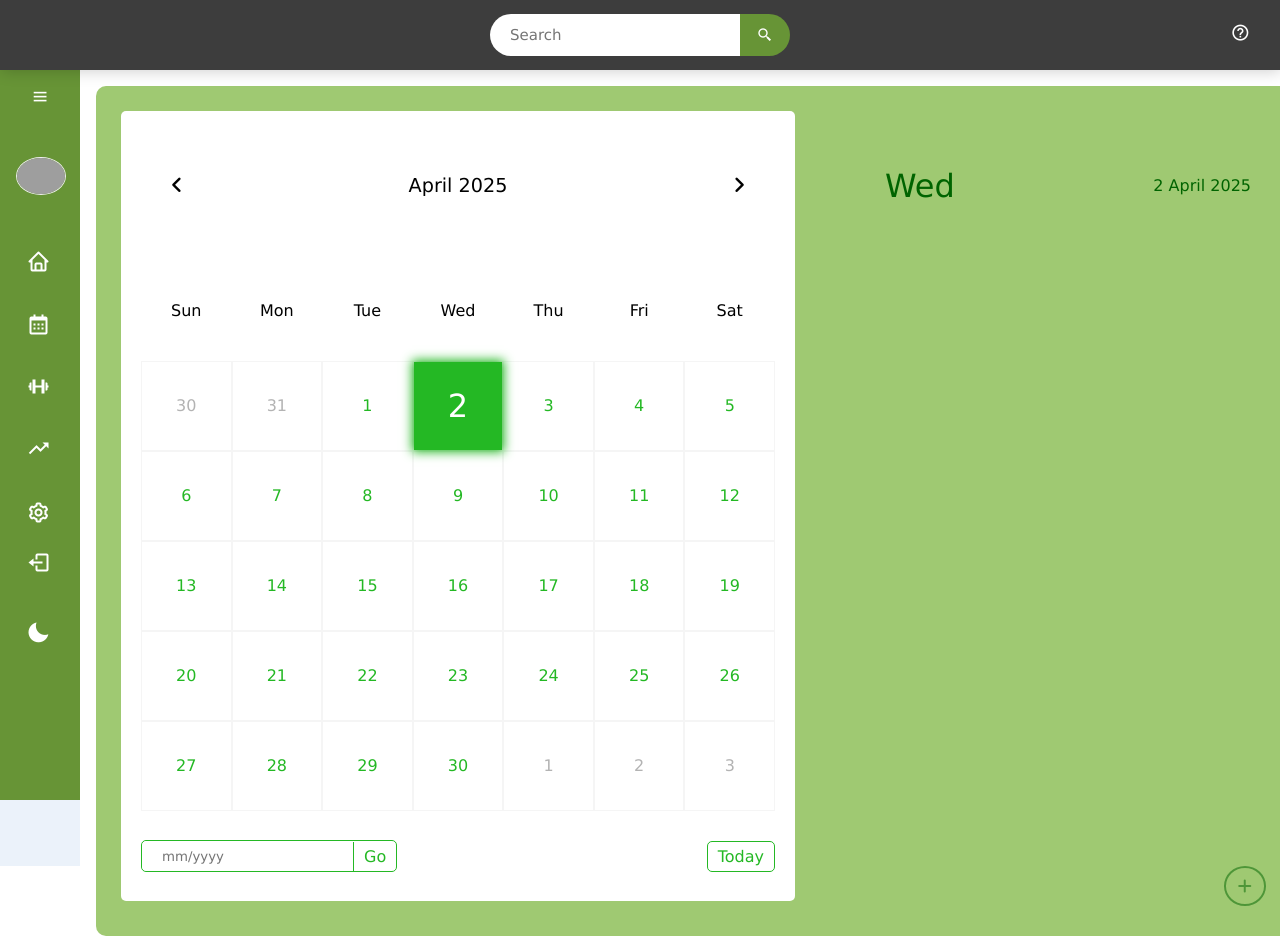
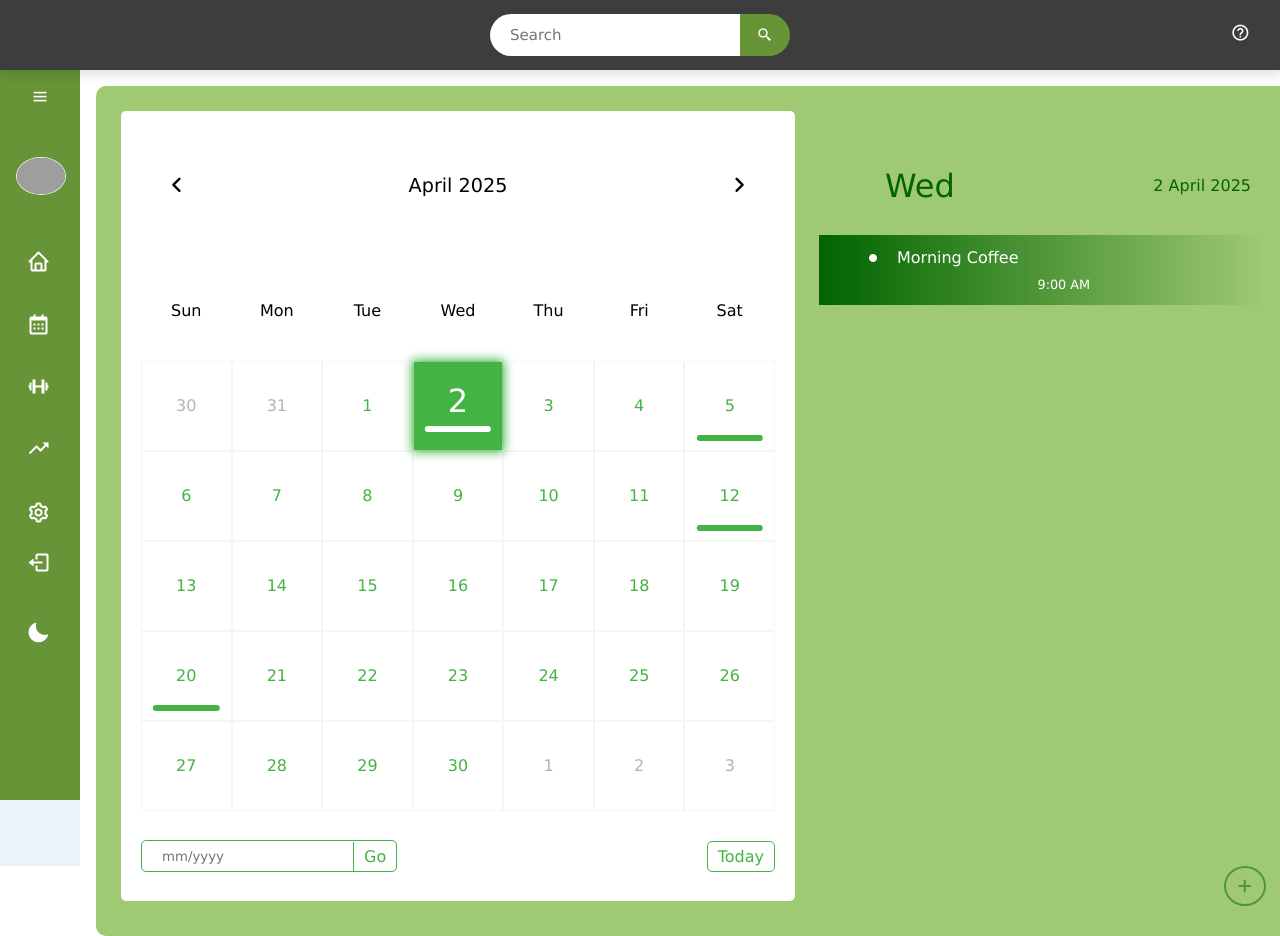
Before and after one commit to Luminous02/FitBuds, a React (Vite) app: page /dashboard/calendar in a window 1280 px wide. Built offline with nearby package versions, Linux system fonts and the light colour scheme; grey boxes are pictures that could not be loaded.

Commit message:
Edited the format on the exercises and calendar pages

```diff
--- a/src/Calendar/Calendar.css
+++ b/src/Calendar/Calendar.css
@@ -1,5 +1,5 @@
 :root {
-  --primary-clr: rgb(36, 184, 36);
+  --primary-clr: rgb(67, 179, 67);
 }
 
 * {
@@ -270,9 +270,9 @@
   gap: 5px;
   padding: 0 20px;
   padding-left: 50px;
-  color: #fff;
+  color: #ffffff;
   cursor: pointer;
-  background: linear-gradient(90deg, #87958b, transparent);
+  background: linear-gradient(90deg, darkgreen, transparent);
 }
 
 .events .event:nth-child(even) {
@@ -280,7 +280,7 @@
 }
 
 .events .event:hover {
-  background: linear-gradient(90deg, var(--primary-clr), transparent);
+  background: linear-gradient(90deg, #ffffff, transparent);
 }
 
 .events .event .title {
@@ -296,19 +296,20 @@
 }
 
 .events .event .title i {
-  color: var(--primary-clr);
+  color: #ffffff;
   font-size: 0.5rem;
 }
 
+.events .event:hover,
 .events .event:hover .title i,
 .events .event:hover .event-time {
-  color: #fff;
+  color: #054a19;
 }
 
 .events .event .event-time {
   font-size: 0.8rem;
   font-weight: 400;
-  color: #87958b;
+  color: #ffffff;
   margin-left: 15px;
   pointer-events: none;
 }
@@ -323,7 +324,7 @@
   align-items: center;
   justify-content: center;
   opacity: 0.3;
-  color: var(--primary-clr);
+  color: black;
   transform: translateY(-50%);
 }
 
--- a/src/Calendar/Calendar.jsx
+++ b/src/Calendar/Calendar.jsx
@@ -1,11 +1,55 @@
-import React, { useEffect, useState } from "react";
+import React, { useEffect, useState, useRef } from "react";
 import "./Calendar.css";
 
 const Calendar = () => {
     const [month, setMonth] = useState(new Date().getMonth());
     const [year, setYear] = useState(new Date().getFullYear());
-    const [eventsArr, setEventsArr] = useState([]);
+    const [eventsArr, setEventsArr] = useState([
+        {
+            day: 5,
+            month: new Date().getMonth() + 1, // Adjust month to be 1-based
+            year: new Date().getFullYear(),
+            title: "Team Meeting",
+            time: "10:00 - 11:00 AM",
+        },
+        {
+            day: 12,
+            month: new Date().getMonth() + 1,
+            year: new Date().getFullYear(),
+            title: "Project Deadline",
+            time: "5:00 PM",
+        },
+        {
+            day: 20,
+            month: new Date().getMonth() + 1,
+            year: new Date().getFullYear(),
+            title: "Client Presentation",
+            time: "2:00 - 3:30 PM",
+        },
+        {
+            day: new Date().getDate(), // Today
+            month: new Date().getMonth() + 1,
+            year: new Date().getFullYear(),
+            title: "Morning Coffee",
+            time: "9:00 AM",
+        },
+        {
+            day: 7,
+            month: (new Date().getMonth() + 2) % 13 === 0 ? 1 : (new Date().getMonth() + 2) % 13, // Example for next month
+            year: (new Date().getMonth() + 2) > 12 ? new Date().getFullYear() + 1 : new Date().getFullYear(),
+            title: "New Month Event",
+            time: "All Day",
+        },
+    ]);
     const [selectedDate, setSelectedDate] = useState(new Date());
+    const [eventsForSelectedDate, setEventsForSelectedDate] = useState([]);
+
+    const todayBtnRef = useRef(null);
+    const dateInputRef = useRef(null);
+    const gotoBtnRef = useRef(null);
+    const daysContainerRef = useRef(null);
+    const dateElementRef = useRef(null);
+    const eventsContainerRef = useRef(null);
 
     const months = [
         "January", "February", "March", "April", "May", "June",
@@ -14,13 +58,14 @@ const Calendar = () => {
 
     const daysOfWeek = ["Sun", "Mon", "Tue", "Wed", "Thu", "Fri", "Sat"];
 
-    useEffect(() => {
-        const daysContainer = document.querySelector(".days");
-        if(!daysContainer) {
+    const initCalendar = () => {
+        const daysContainer = daysContainerRef.current;
+        const dateElement = dateElementRef.current;
+
+        if (!daysContainer || !dateElement) {
             return;
         }
 
-        function initCalendar() {
         const firstDay = new Date(year, month, 1);
         const lastDay = new Date(year, month + 1, 0);
         const prevLastDay = new Date(year, month, 0);
@@ -29,10 +74,7 @@ const Calendar = () => {
         const day = firstDay.getDay();
         const nextDays = 7 - lastDay.getDay() - 1;
 
-            const dateElement = document.querySelector(".date");
-            if(dateElement) {
         dateElement.innerHTML = `${months[month]} ${year}`;
-            }
 
         let days = "";
 
@@ -46,7 +88,7 @@ const Calendar = () => {
             days += `<div class="day ${event ? "event" : ""} ${isActive ? "active" : ""}" data-day="${i}">${i}</div>`;
         }
 
-            for(let j = 1; j <= nextDays; j++) {
+        for (let j = 1; j <= nextDays; j++) {
             days += `<div class="day next-date">${j}</div>`;
         }
 
@@ -60,13 +102,88 @@ const Calendar = () => {
                 }
             });
         });
+    };
+
+    const gotoDate = () => {
+        const dateInput = dateInputRef.current;
+        if (!dateInput) return;
+
+        const dateArr = dateInput.value.split("/");
+        if (dateArr.length === 2) {
+            const enteredMonth = parseInt(dateArr[0]);
+            const enteredYear = parseInt(dateArr[1]);
+            if (enteredMonth > 0 && enteredMonth < 13 && dateArr[1].length === 4 && !isNaN(enteredMonth) && !isNaN(enteredYear)) {
+                setMonth(enteredMonth - 1);
+                setYear(enteredYear);
+                return;
+            }
+        }
+        alert("invalid date");
+    };
+
+    useEffect(() => {
+        initCalendar();
+
+        const todayBtn = todayBtnRef.current;
+        const dateInput = dateInputRef.current;
+        const gotoBtn = gotoBtnRef.current;
+
+        if (todayBtn) {
+            todayBtn.addEventListener("click", () => {
+                const today = new Date();
+                setMonth(today.getMonth());
+                setYear(today.getFullYear());
+            });
         }
 
-        initCalendar();
-    }, [month, year, eventsArr]);
+        if (dateInput) {
+            dateInput.addEventListener("keyup", (e) => {
+                dateInput.value = dateInput.value.replace(/[^0-9/]/g, "");
+                if (dateInput.value.length === 2) {
+                    dateInput.value += "/";
+                }
+                if (dateInput.value.length > 7) {
+                    dateInput.value = dateInput.value.slice(0, 7);
+                }
+                if (e.inputType === "deleteContentBackward") {
+                    if (dateInput.value.length === 3) {
+                        dateInput.value = dateInput.value.slice(0, 2);
+                    }
+                }
+            });
+        }
+
+        if (gotoBtn) {
+            gotoBtn.addEventListener("click", gotoDate);
+        }
+
+        // Cleanup event listeners when the component unmounts
+        return () => {
+            if (todayBtn) {
+                todayBtn.removeEventListener("click", () => {});
+            }
+            if (dateInput) {
+                dateInput.removeEventListener("keyup", () => {});
+            }
+            if (gotoBtn) {
+                gotoBtn.removeEventListener("click", gotoDate);
+            }
+        };
+    }, [month, year, eventsArr]); // Re-run effect when month, year, or events change
+
+    useEffect(() => {
+        const eventsOnSelectedDate = eventsArr.filter(
+            (event) =>
+                event.day === selectedDate.getDate() &&
+                event.month === selectedDate.getMonth() + 1 &&
+                event.year === selectedDate.getFullYear()
+        );
+        setEventsForSelectedDate(eventsOnSelectedDate);
+    }, [selectedDate, eventsArr]);
 
     const handleDayClick = (day) => {
-        setSelectedDate(new Date(year, month, day));
+        const clickedDate = new Date(year, month, day);
+        setSelectedDate(clickedDate);
     };
 
     const getDayOfWeek = (date) => {
@@ -79,7 +196,7 @@ const Calendar = () => {
                 <div className="calendar">
                     <div className="month">
                         <i className="fa fa-angle-left prev" onClick={() => setMonth(month - 1)}></i>
-                        <div className="date"></div>
+                        <div className="date" ref={dateElementRef}></div>
                         <i className="fa fa-angle-right next" onClick={() => setMonth(month + 1)}></i>
                     </div>
                    <div className="weekdays">
@@ -92,23 +209,36 @@ const Calendar = () => {
                         <div>Sat</div>
                     </div>
 
-                    <div className="days">
+                    <div className="days" ref={daysContainerRef}>
                     </div>
                     <div className="goto-today">
                         <div className="goto">
-                            <input type="text" placeholder="mm/yyyy" className="date-input" />
-                            <button className="goto-btn">Go</button>
+                            <input type="text" placeholder="mm/yyyy" className="date-input" ref={dateInputRef}/>
+                            <button className="goto-btn" ref={gotoBtnRef}>Go</button>
                         </div>
-                        <button className="today-btn">Today</button>
+                        <button className="today-btn" ref={todayBtnRef}>Today</button>
                     </div>
                 </div>
             </div>
             <div className="right">
                 <div className="today-date">
                     <div className="event-day">{getDayOfWeek(selectedDate)}</div>
-                    <div className="event-date">{selectedDate.getDate()} {months[selectedDate.getMonth()]} {selectedDate.getFullYear()}</div>
+                    <div className="event-date">{selectedDate.getDate()} {months[selectedDate.getMonth()]}{" "} {selectedDate.getFullYear()}</div>
                 </div>
-                <div className="events">
+                <div className="events" ref={eventsContainerRef}>
+                    {eventsForSelectedDate.length > 0 ? (
+                        eventsForSelectedDate.map((event, index) => (
+                            <div key={index} className="event">
+                                <div className="title">
+                                    <i className="fas fa-circle"></i>
+                                    <h3 className="event-title">{event.title}</h3>
+                                </div>
+                                <div className="event-time">{event.time}</div>
+                            </div>
+                        ))
+                    ) : (
+                        <p className="no-event">No events on this day.</p>
+                    )}
                 </div>
                 <div className="add-event-wrapper">
                     <div className="add-event-header">
--- a/src/Exercises/Exercises.css
+++ b/src/Exercises/Exercises.css
@@ -105,11 +105,11 @@ body.darkmode .videoContainer .video-list {
 }
 
 body.darkmode .videoContainer .video-list::-webkit-scrollbar-track {
-    background: #444; /* Darker scrollbar track */
+    background: #adadad; /* Darker scrollbar track */
 }
 
 body.darkmode .videoContainer .video-list::-webkit-scrollbar-thumb {
-    background: #888; /* Lighter scrollbar thumb */
+    background: #f2f1f1; /* Lighter scrollbar thumb */
 }
 
 body.darkmode .videoContainer .video-list .vid {
```
Lines whose indentation alone changed are shown as unchanged.
